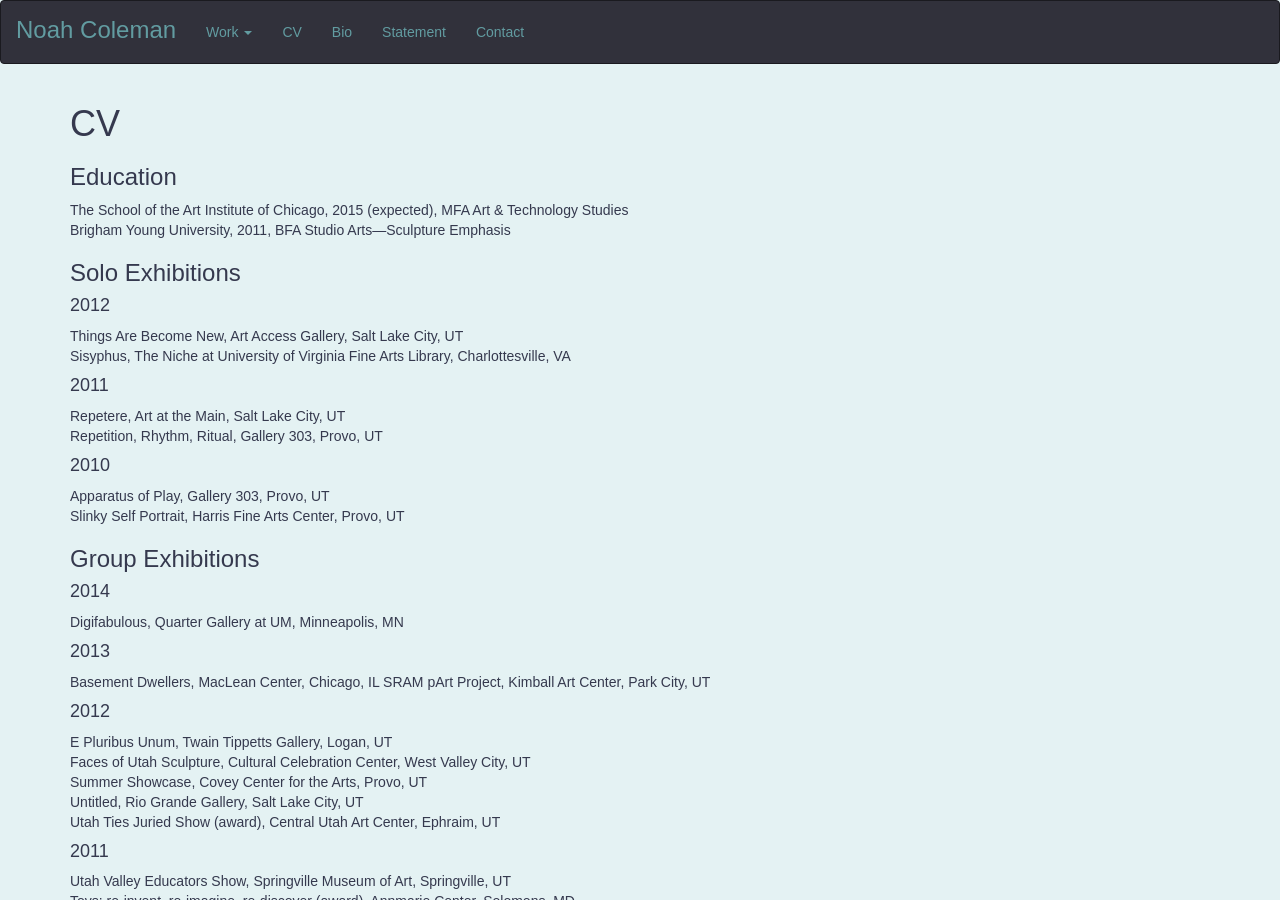
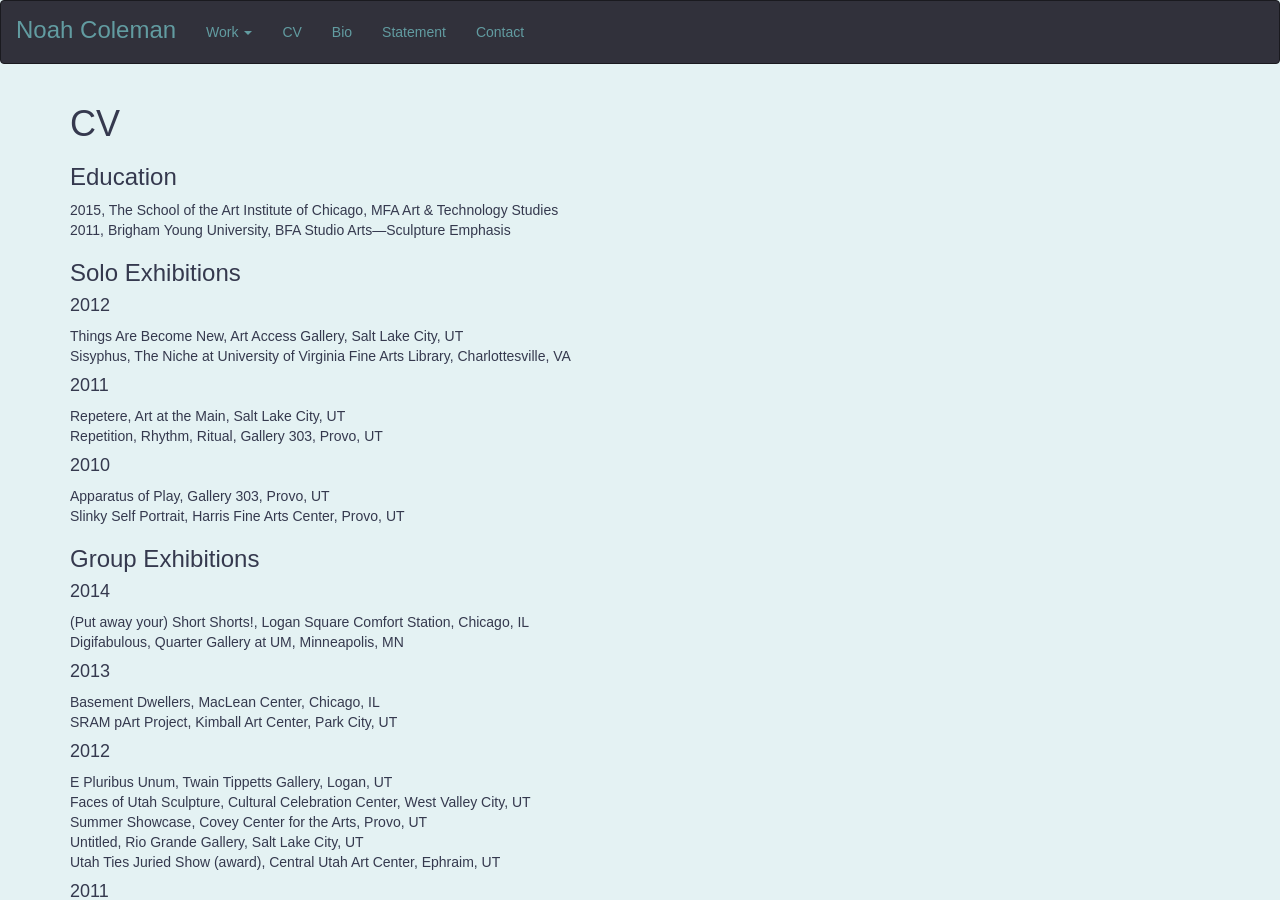
Before and after one commit to noahcoleman/tafmka-noahcoleman.github.io, a Jekyll site: the page built from cv/index.html, in a window 1280 px wide and 900 px high. Built offline with Jekyll 4.4.1, drawn with Linux system fonts in a browser that asks for light colours; nearby versions of some CDN libraries; Markdown is read by kramdown in place of the engine named in the settings.

Commit message:
change order of education info, added exhibition

```diff
--- a/cv/index.html
+++ b/cv/index.html
@@ -5,8 +5,8 @@ layout: default
 <p>
 <h1>CV</h1>
 <h3>Education</h3>
-The School of the Art Institute of Chicago, 2015 (expected), MFA Art &amp; Technology Studies <br>
-Brigham Young University, 2011, BFA Studio Arts—Sculpture Emphasis<br>
+2015, The School of the Art Institute of Chicago, MFA Art &amp; Technology Studies <br>
+2011, Brigham Young University, BFA Studio Arts—Sculpture Emphasis<br>
 
 <h3>Solo Exhibitions</h3>
 <h4>2012</h4>
@@ -23,10 +23,11 @@ Slinky Self Portrait, Harris Fine Arts Center, Provo, UT<br>
 
 <h3>Group Exhibitions</h3>
 <h4>2014</h4>
+(Put away your) Short Shorts!, Logan Square Comfort Station, Chicago, IL<br>
 Digifabulous, Quarter Gallery at UM, Minneapolis, MN<br>
 
 <h4>2013</h4>
-Basement Dwellers, MacLean Center, Chicago, IL
+Basement Dwellers, MacLean Center, Chicago, IL<br>
 SRAM pArt Project, Kimball Art Center, Park City, UT<br>
 
 <h4>2012</h4>
```
